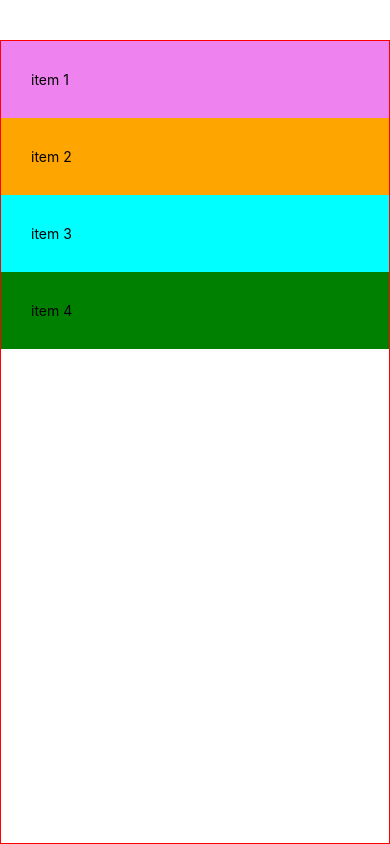
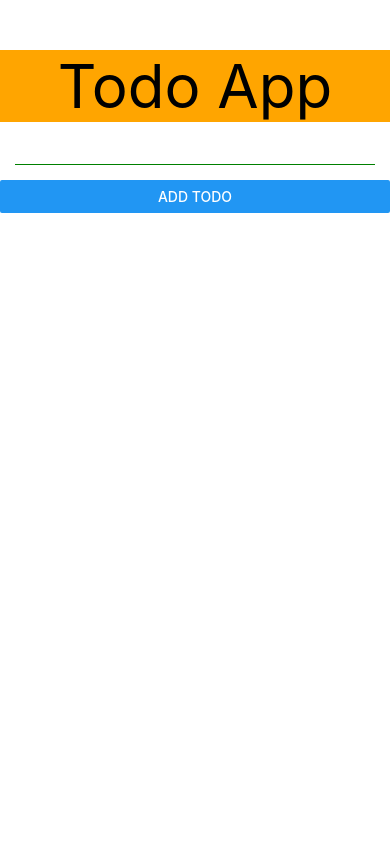
Before and after one commit to leminhtien289/HocReactNative, a React Native app: screen / in a window 390 px wide. Built offline with nearby package versions, Linux system fonts and the light colour scheme.

Commit message:
Sử dụng Icons

```diff
--- a/App.tsx
+++ b/App.tsx
@@ -1,7 +1,7 @@
 import { StatusBar } from 'expo-status-bar';
 import { useState } from 'react';
 import { Alert, Button, FlatList, Keyboard, Pressable, ScrollView, StyleSheet, Text, TextInput, TouchableOpacity, TouchableWithoutFeedback, View } from 'react-native';
-import FlexBox from './components/flex.box';
+import AntDesign from '@expo/vector-icons/AntDesign';
 
 interface ITodo {
   id: number;
@@ -41,84 +41,104 @@
 
   //jsx
   return (
-    // <TouchableWithoutFeedback
-    //   onPress={() => Keyboard.dismiss()}
-    // >
-    //   <View style={styles.container}>
-    //     {/* header */}
-    //     <Text style={styles.header}>Todo App</Text>
+    <TouchableWithoutFeedback
+      onPress={() => Keyboard.dismiss()}
+    >
+      <View style={styles.container}>
+        {/* header */}
+        <Text style={styles.header}>Todo App</Text>
 
-    //     {/* form  */}
-    //     <View style={styles.body}>
-    //       <TextInput
-    //         value={todo}
-    //         style={styles.todoInput}
-    //         onChangeText={(value) => setTodo(value)}
-    //       />
-    //       <Button
-    //         title='Add Todo'
-    //         onPress={handleAddTodo}
-    //       />
-    //     </View>
+        {/* form  */}
+        <View style={styles.form}>
+          <TextInput
+            value={todo}
+            style={styles.todoInput}
+            onChangeText={(value) => setTodo(value)}
+          />
+          <Button
+            title='Add Todo'
+            onPress={handleAddTodo}
+          />
+        </View>
 
-    //     {/* list todo  */}
-    //     <View style={styles.body}>
-    //       <FlatList
-    //         keyExtractor={item => item.id + ""}
-    //         data={listTodo}
-    //         renderItem={data => {
-    //           return (
-    //             <Pressable
-    //               onPress={() => deleteTodo(data.item.id)}
-    //               style={({ pressed }) => ({ opacity: pressed ? 0.5 : 1 })}
-    //             >
-    //               <Text style={styles.todoItem}>{data.item.name}</Text>
-    //             </Pressable>
-    //           )
-    //         }}
-    //       />
-    //     </View>
-    //   </View >
-    // </TouchableWithoutFeedback>
-    <FlexBox />
+        {/* list todo  */}
+        <View style={styles.todo}>
+          <FlatList
+            keyExtractor={item => item.id + ""}
+            data={listTodo}
+            renderItem={data => {
+              return (
+                <Pressable
+                  onPress={() => deleteTodo(data.item.id)}
+                  style={({ pressed }) => ({ opacity: pressed ? 0.5 : 1 })}
+                >
+                  <View style={styles.groupTodo}>
+                    <Text style={styles.todoItem}>{data.item.name}</Text>
+                    <AntDesign name="close" size={24} color="black" />
+                  </View>
+                </Pressable>
+              )
+            }}
+          />
+        </View>
+      </View >
+    </TouchableWithoutFeedback>
   );
 }
 
 
 // ko có khái niệm css
 const styles = StyleSheet.create({
+  groupTodo: {
+    flexDirection: 'row',
+    alignItems: 'center',
+    justifyContent: 'space-between',
+    borderWidth: 1,
+    borderStyle: 'dashed',
+    marginBottom: 15,
+    marginHorizontal: 10,
+    padding: 15
+  },
+
+  container: {
+    paddingTop: 50,
+    flex: 1,
+    backgroundColor: '#fff',
+  },
+
   header: {
     backgroundColor: "orange",
     paddingHorizontal: 20,
     textAlign: 'center',
-    fontSize: 40,
+    fontSize: 60,
   },
-  container: {
-    paddingTop: 50,
+
+  form: {
+    // flex: 2,
+    marginBottom: 20
+  },
+
+  todo: {
     flex: 1,
-    backgroundColor: '#fff',
-    // alignItems: 'center',
-    // justifyContent: 'center',
   },
+
   todoInput: {
     borderBottomWidth: 1,
     borderBottomColor: 'green',
     padding: 5,
-    marginHorizontal: 15,
     margin: 15,
   },
 
   todoItem: {
-    fontSize: 30,
+    fontSize: 20,
     borderWidth: 1,
-    borderStyle: 'dashed',
-    marginBottom: 10,
     padding: 10
   },
 
   body: {
     paddingHorizontal: 10,
-    marginBottom: 20
+    marginBottom: 20,
+    flex: 1
   }
 
 });
```
